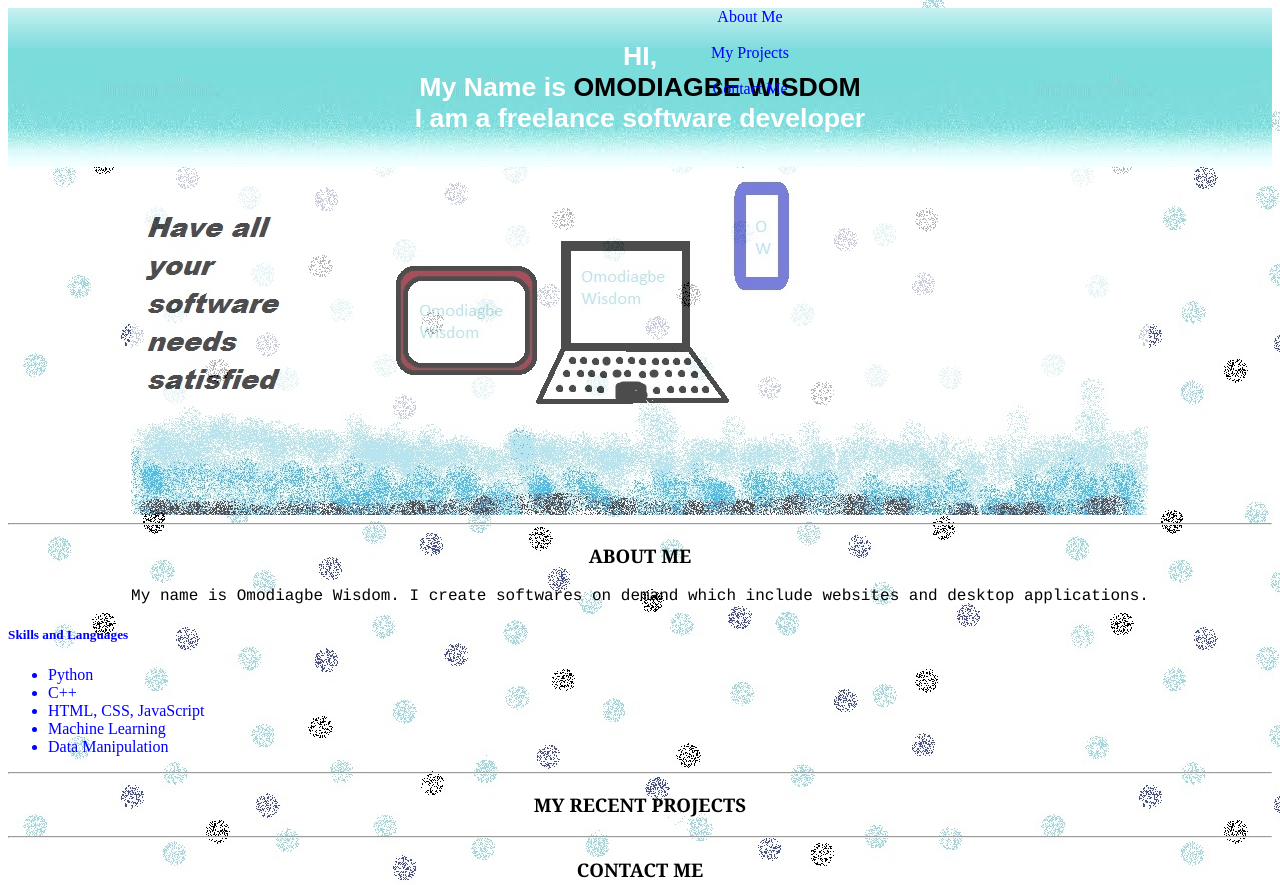
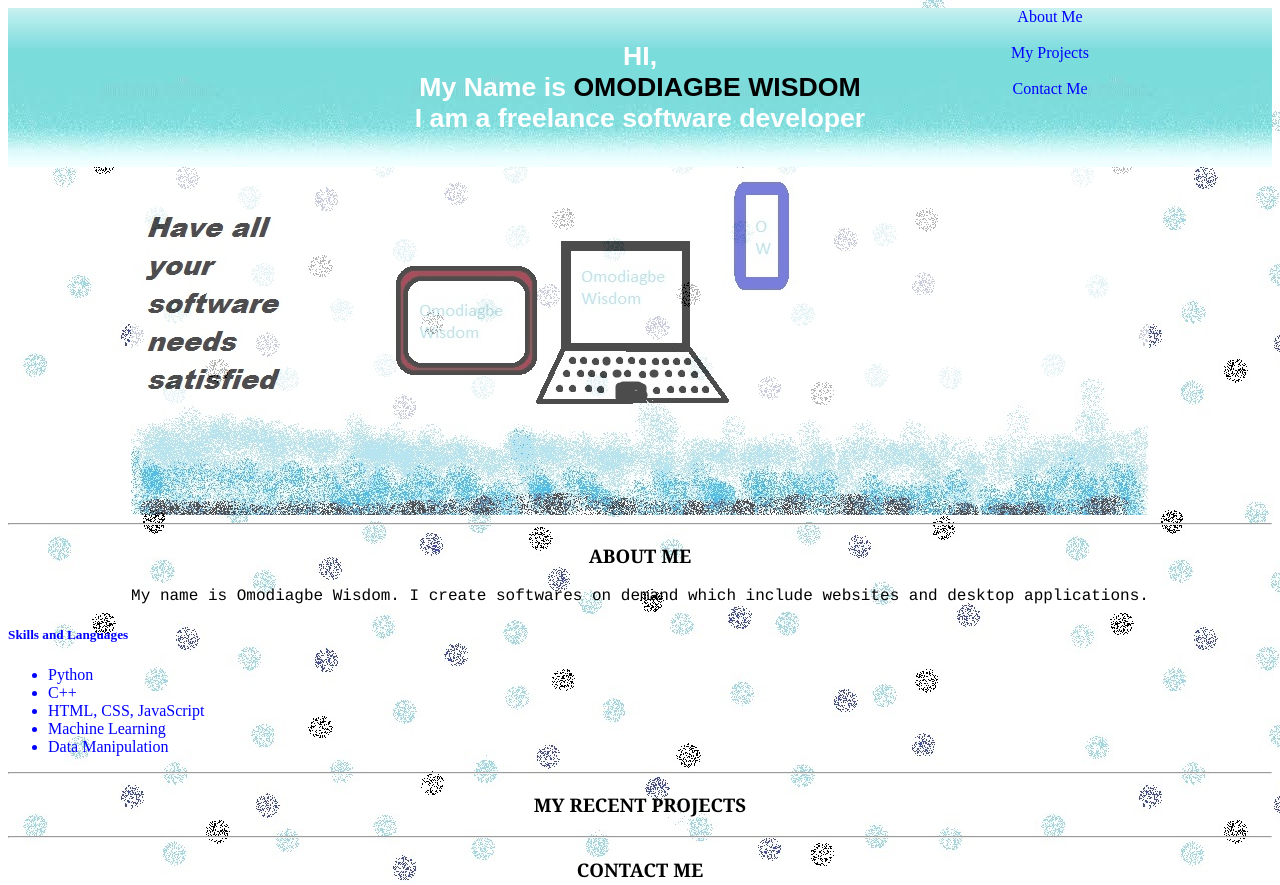
Before and after one commit to wizi007/wizi007.github.io, a plain HTML site: page index.html in a window 1280 px wide. Shown: the top 885 px of the page. Drawn offline with Linux system fonts and the light colour scheme.

Commit message:
Update index.html

```diff
--- a/index.html
+++ b/index.html
@@ -12,7 +12,7 @@
 			text-align: center;
 			}
 		#Navigations{width: 100px;
-			left: 700px;
+			left: 1000px;
 			position: fixed;
 			}
 		#heading{background-image: url(images.jpg);
```
